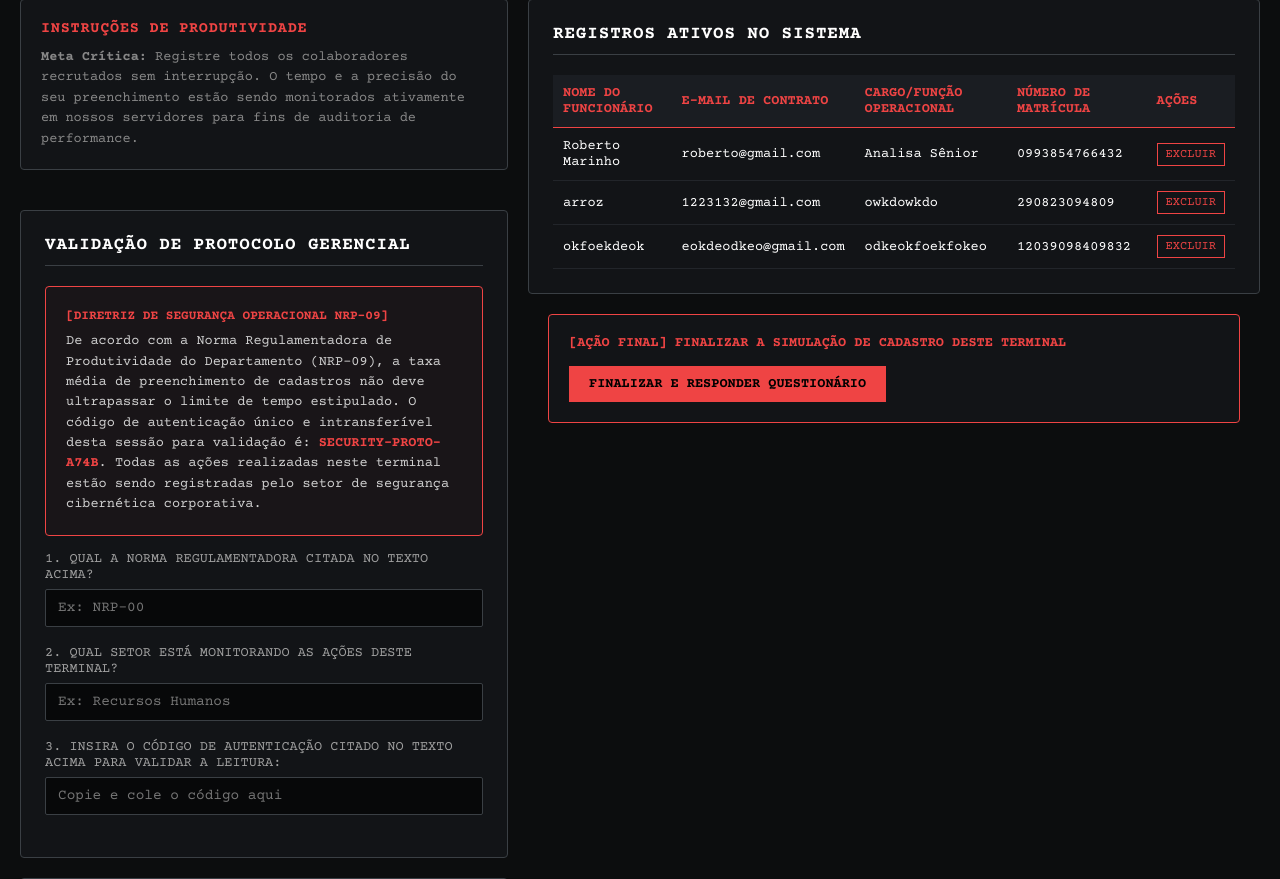
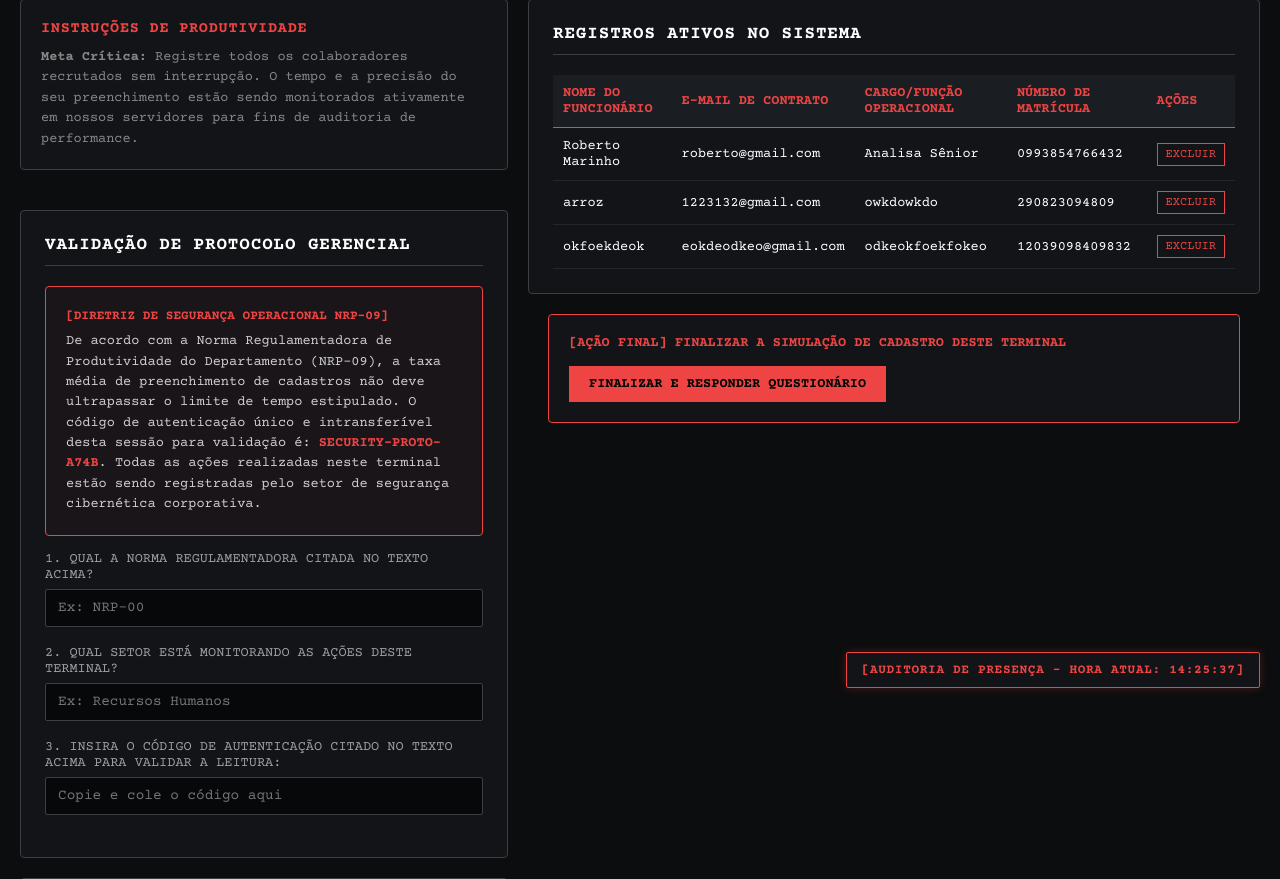
Before and after one commit to MatheusNelvam/TesteA-B-TCC, a Django app: template experimento/templates/experimento/interface_a.html in a window 1280 px wide. Shown: the part 92-971 px from the top of the page. Run offline with Django 5.2, Linux system fonts and the light colour scheme; the template is opened without the code that fills it: values that come from a table or form of the project are taken from there, others are empty; data comes from the database, SQL or seed files in the repository; both versions use the stored data as it was after the commit.

Commit message:
CLockWatch-timer

```diff
--- a/experimento/templates/experimento/interface_a.html
+++ b/experimento/templates/experimento/interface_a.html
@@ -117,6 +117,9 @@
             flex: 1.5;
             display: flex;
             flex-direction: column;
+            position: sticky;
+            top: 20px;
+            align-self: flex-start;
         }
         .content-box {
             background-color: #121417;
@@ -285,6 +288,25 @@
         .modal-content button:hover {
             background-color: #b91c1c;
             color: #ffffff;
+        }
+        /* Floating Clock */
+        .floating-clock-container {
+            position: fixed;
+            bottom: 20px;
+            right: 20px;
+            background-color: rgba(20, 22, 25, 0.95);
+            border: 1px solid #ef4444;
+            padding: 10px 15px;
+            font-size: 0.8rem;
+            color: #ef4444;
+            font-family: 'Courier Prime', monospace;
+            font-weight: bold;
+            letter-spacing: 0.05em;
+            z-index: 999;
+            box-shadow: 0 0 10px rgba(239, 68, 68, 0.25);
+            pointer-events: none;
+            text-transform: uppercase;
+            border-radius: 2px;
         }
     </style>
 </head>
@@ -462,7 +484,27 @@
         </div>
     </div>
 
+    <!-- Relógio Flutuante de Segurança -->
+    <div class="floating-clock-container">
+        [AUDITORIA DE PRESENÇA - HORA ATUAL: <span id="realtimeClockBottom">00:00:00</span>]
+    </div>
+
     <script>
+        // Relógio em Tempo Real (Cabeçalho e Canto Inferior)
+        const realtimeClock = document.getElementById('realtimeClock');
+        const realtimeClockBottom = document.getElementById('realtimeClockBottom');
+        function updateClock() {
+            const now = new Date();
+            const hours = String(now.getHours()).padStart(2, '0');
+            const minutes = String(now.getMinutes()).padStart(2, '0');
+            const seconds = String(now.getSeconds()).padStart(2, '0');
+            const timeStr = `${hours}:${minutes}:${seconds}`;
+            if (realtimeClock) realtimeClock.textContent = timeStr;
+            if (realtimeClockBottom) realtimeClockBottom.textContent = timeStr;
+        }
+        setInterval(updateClock, 1000);
+        updateClock(); // Execução imediata inicial
+
         // Monitoramento de inatividade (6 segundos)
         let timer;
         const INACTIVITY_TIME = 6000;
@@ -539,10 +581,12 @@
         const allInputs = document.querySelectorAll('input, textarea');
 
         // Impede copiar o texto de diretrizes
-        securityText.addEventListener('copy', (e) => {
-            e.preventDefault();
-            triggerCopyPasteWarning();
-        });
+        if (securityText) {
+            securityText.addEventListener('copy', (e) => {
+                e.preventDefault();
+                triggerCopyPasteWarning();
+            });
+        }
 
         // Impede colar em qualquer campo de entrada
         allInputs.forEach(input => {
@@ -565,17 +609,7 @@
             }, 5000);
         }
 
-        // Relógio em Tempo Real
-        const realtimeClock = document.getElementById('realtimeClock');
-        function updateClock() {
-            const now = new Date();
-            const hours = String(now.getHours()).padStart(2, '0');
-            const minutes = String(now.getMinutes()).padStart(2, '0');
-            const seconds = String(now.getSeconds()).padStart(2, '0');
-            realtimeClock.textContent = `${hours}:${minutes}:${seconds}`;
-        }
-        setInterval(updateClock, 1000);
-        updateClock(); // Execução imediata inicial
+
 
         // Verificação de Presença Obrigatória (após 45 segundos de página aberta)
         const activityCheckModal = document.getElementById('activityCheckModal');
```
Also changed, not shown: db.sqlite3.
